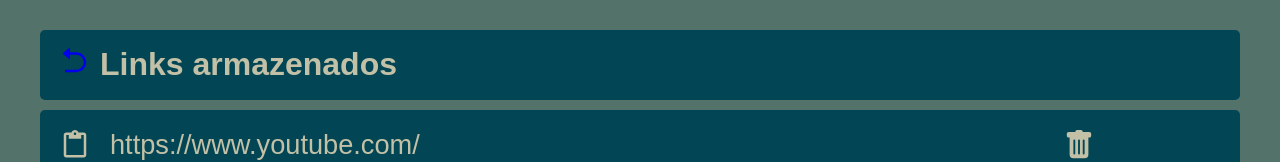
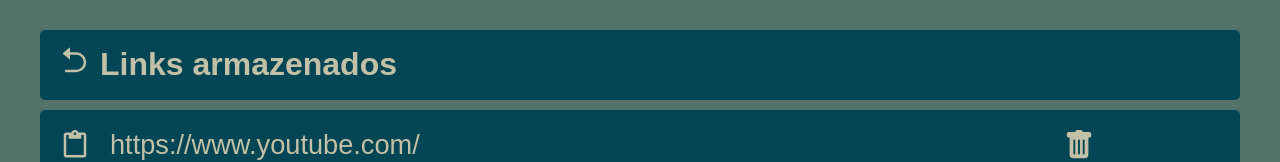
Before and after one commit to joaocorner/url-shortener, a React (Create React App) app: page /Links in a window 1280 px wide. Shown: the top 162 px of the page. Built offline with nearby package versions, Linux system fonts and the light colour scheme.

Commit message:
updating icons color

```diff
--- a/src/pages/Links/Links.scss
+++ b/src/pages/Links/Links.scss
@@ -8,6 +8,10 @@ $border-radius: 5px;
 
 .icon:hover {
   cursor: pointer;
+}
+
+.icon {
+  color: $Holiday-Cheer-5-hex;
 }
 
 .container-links {
```
